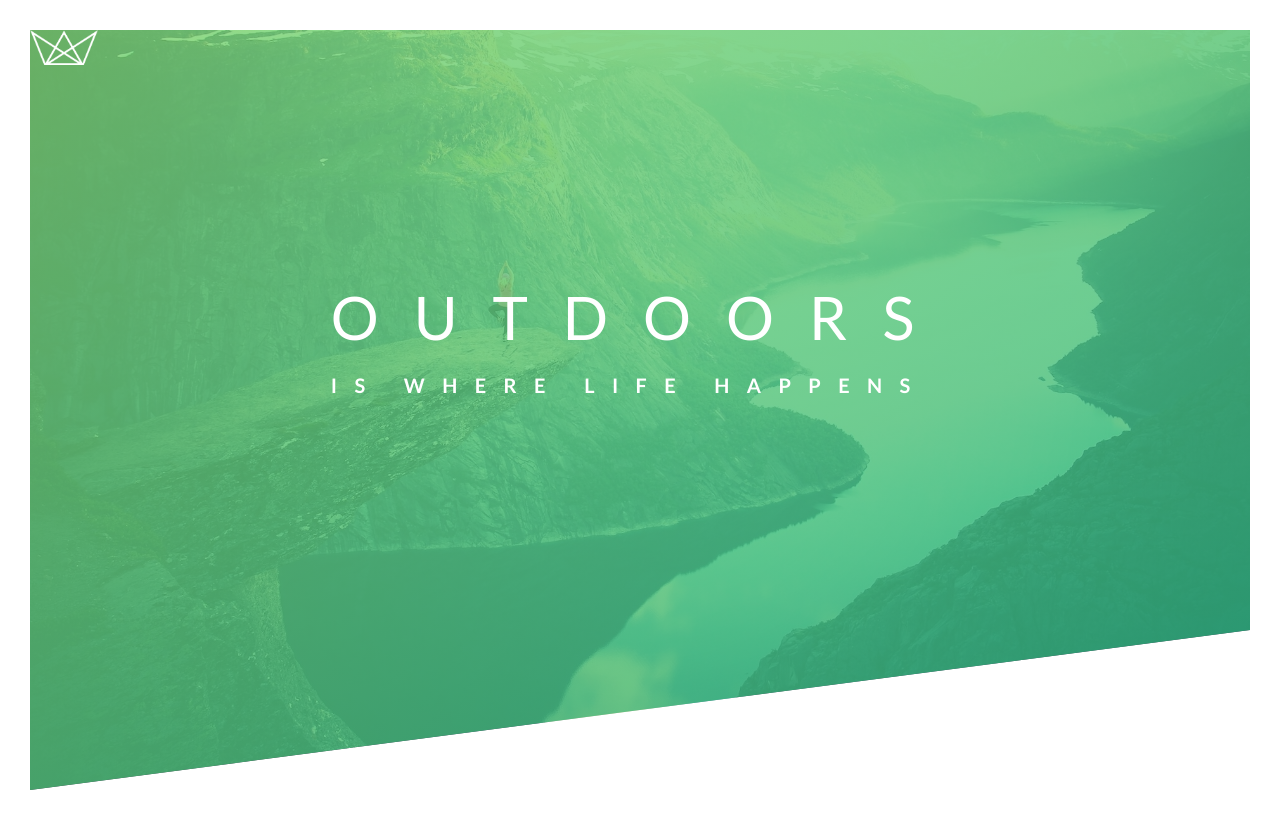
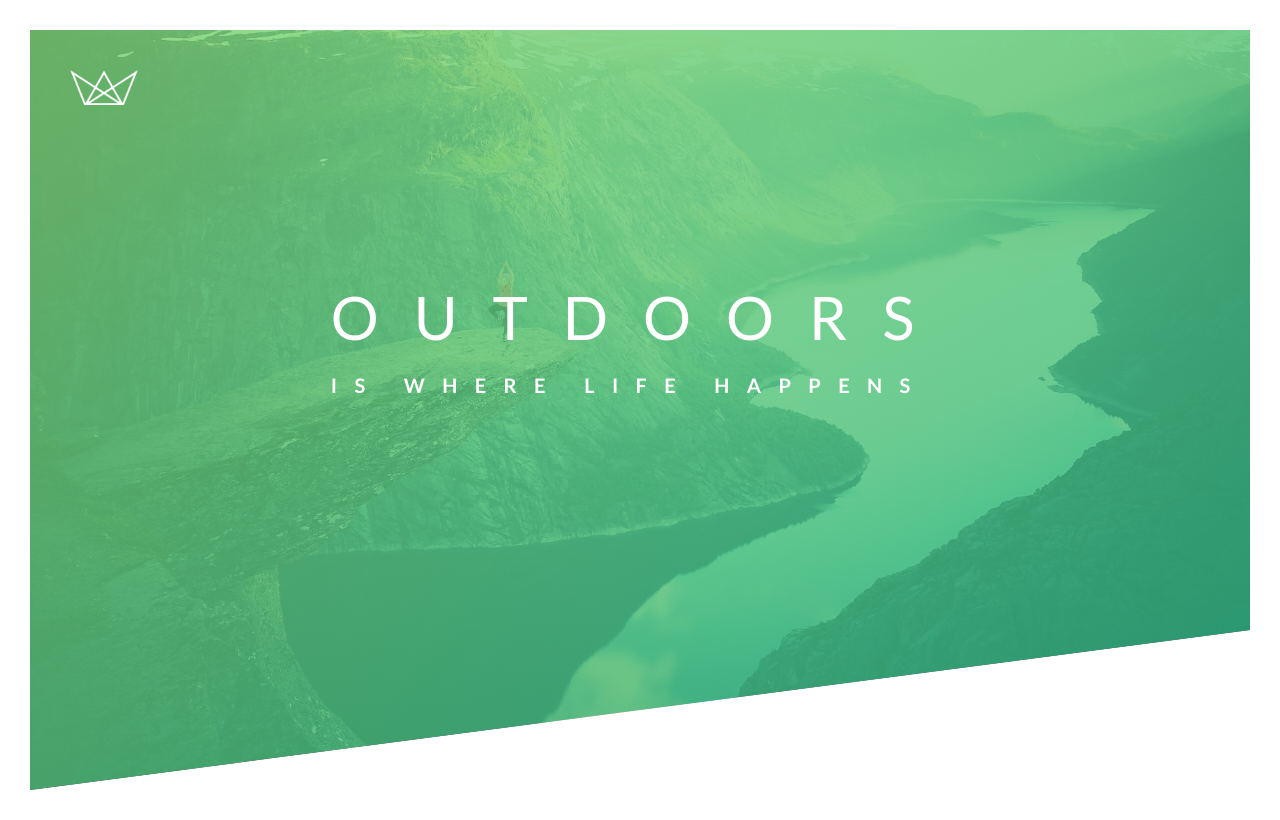
Before and after one commit to pmdenlinger/natours, a plain HTML site: page index.html in a window 1280 px wide. Drawn offline with Linux system fonts and the light colour scheme.

Commit message:
Change logo-box so image is inside div

```diff
--- a/index.html
+++ b/index.html
@@ -15,8 +15,9 @@
   </head>
   <body>
     <header class="header">
-      <div class="logo-box"></div>
-      <img src="../img/logo-white.png" alt="logo" class="logo" />
+      <div class="logo-box">
+        <img src="../img/logo-white.png" alt="logo" class="logo" />
+      </div>
       <div class="text-box">
         <h1 class="heading-primary">
           <span class="heading-primary-main">Outdoors</span>
```
